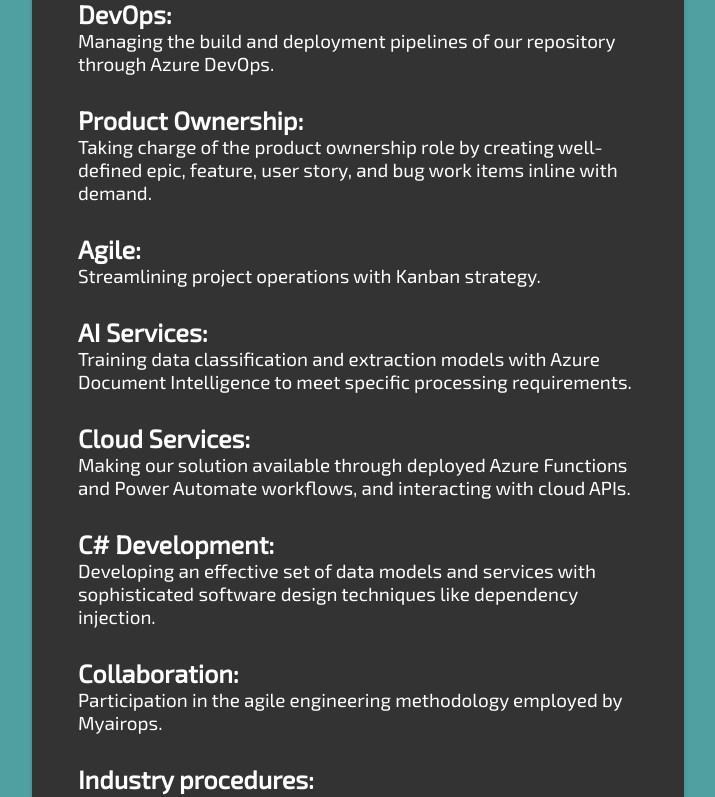
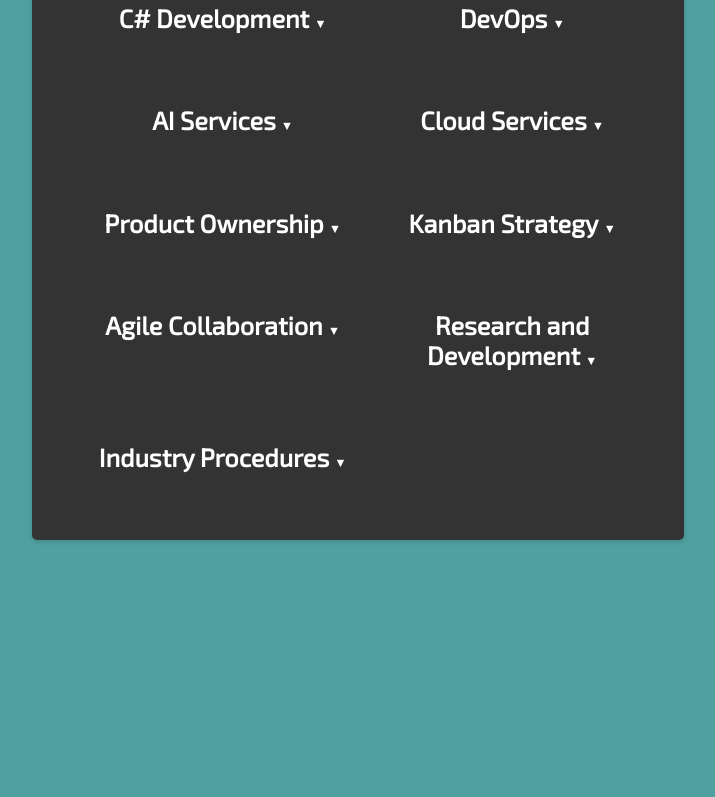
Before and after one commit to flynnWhelehan/website, a React (Create React App) app in the folder website/frontend/: page /myairops-project in a window 1280 px wide. Shown: the part 1080-1877 px from the top of the page, without its empty margins (282-997 px from the left). After the commit the page ends 1732 px from the top, so only its background shows below. Built offline with nearby package versions, Linux system fonts and the light colour scheme.

Commit message:
Rework project content

```diff
--- a/website/frontend/src/pages/Projects/MyairopsProject.css
+++ b/website/frontend/src/pages/Projects/MyairopsProject.css
@@ -1,3 +1,7 @@
+body {
+    padding-bottom: 100px;
+}
+
 .video-container {
     position: relative;
     display: flex;
@@ -32,23 +36,34 @@
     transition: transform 0.3s ease-in-out;
 }
 
-#technology {
-    text-align: left;
+#technology ul {
+    padding-top: 2%;
+    display: grid;
+    grid-template-columns: repeat(auto-fill, minmax(200px, 1fr));
+    justify-content: center;
+    padding-right: 1em;
 }
 
-#technology ul {
-  padding-right: 1em;
-  margin: 0;
-}
-
-#technology li {
-  list-style-type: none;
-  padding-left: 0;
-  margin-left: 0;
+#technology li.last-row {
+    margin-bottom: 0;
 }
 
 #technology li {
     list-style-type: none;
+    margin-bottom: 15%;
+}
+
+#technology li:last-child {
+    margin-bottom: 0;
+}
+
+li {
+    cursor: pointer;
+}
+
+.bullet-container:hover .bullet-text {
+    opacity: 1;
+    max-height: 100px;
 }
 
 .bullet-header {
@@ -57,5 +72,27 @@
 }
 
 .bullet-text {
-    font-size: 0.9em;
+    opacity: 0;
+    max-height: 0;
+    overflow: visible;
+    transition: opacity 0.3s ease, max-height 0.35s ease;
+    margin-bottom: 10%;
 }
+
+.bullet-container:not(.inactive):hover .bullet-text {
+    opacity: 1;
+    max-height: 100px;
+    transition-delay: 0.25s;
+}
+
+.bullet-header::after {
+    content: '▼';
+    font-size: 0.5em;
+    display: inline-block;
+    margin-left: 5px;
+    transition: transform 0.3s ease;
+}
+
+.bullet-container:hover .bullet-header::after {
+    transform: rotate(180deg);
+}
--- a/website/frontend/src/pages/Projects/MyairopsProject.js
+++ b/website/frontend/src/pages/Projects/MyairopsProject.js
@@ -35,26 +35,44 @@ function MyairopsProject() {
             <h2 className="title">Technology and Skills</h2>
             <div className="section-container">
                 <section id="technology">
-                    <ul>
-                        <li className="bullet-header"><br/>DevOps:<br/></li>
-                            <li className="bullet-text">Managing the build and deployment pipelines of our repository through Azure DevOps.</li>
-                        <li className="bullet-header"><br/>Product Ownership:</li>
-                            <li className="bullet-text">Taking charge of the product ownership role by creating well-defined epic, feature, user story, and bug work items inline with demand.</li>
-                        <li className="bullet-header"><br/>Agile:</li>
-                            <li className="bullet-text">Streamlining project operations with Kanban strategy.</li>
-                        <li className="bullet-header"><br/>AI Services:</li>
-                            <li className="bullet-text">Training data classification and extraction models with Azure Document Intelligence to meet specific processing requirements.</li>
-                        <li className="bullet-header"><br/>Cloud Services:</li>
-                            <li className="bullet-text">Making our solution available through deployed Azure Functions and Power Automate workflows, and interacting with cloud APIs.</li>
-                        <li className="bullet-header"><br/>C# Development:</li>
-                            <li className="bullet-text">Developing an effective set of data models and services with sophisticated software design techniques like dependency injection.</li>
-                        <li className="bullet-header"><br/>Collaboration:</li>
-                            <li className="bullet-text">Participation in the agile engineering methodology employed by Myairops.</li>
-                        <li className="bullet-header"><br/>Industry procedures:</li>
-                            <li className="bullet-text">Engaged in real-world releases, bug resolutions, and company challenges.</li>
-                        <li className="bullet-header"><br/>Research and Development:</li>
-                            <li className="bullet-text">Conducted vital R&D for the project's first phase, resulting in a comprehensive research report and a successful proof of concept.</li>
-                    </ul>
+                <ul>
+                    <li className="bullet-container">
+                        <div className="bullet-header">C# Development</div>
+                        <div className="bullet-text">Developing an effective set of data models and services with sophisticated software techniques like dependency injection.</div>
+                    </li>
+                    <li className="bullet-container">
+                        <div className="bullet-header">DevOps</div>
+                        <div className="bullet-text">Managing the automated build and deployment pipelines of respositories through Azure DevOps.</div>
+                    </li>
+                    <li className="bullet-container">
+                        <div className="bullet-header">AI Services</div>
+                        <div className="bullet-text">Integrating with Azure Document Intelligence to train custom models and interact with the API to facilitate data processing capabilities.</div>
+                    </li>
+                    <li className="bullet-container">
+                        <div className="bullet-header">Cloud Services</div>
+                        <div className="bullet-text">Making our solution available through deployed Azure Functions and Power Automate workflows, and interacting with cloud APIs.</div>
+                    </li>
+                    <li className="bullet-container">
+                        <div className="bullet-header">Product Ownership</div>
+                        <div className="bullet-text">Owning the product by creating well-defined epic, feature, user story, and bug work items inline with with stakeholder needs and project goals.</div>
+                    </li>
+                    <li className="bullet-container">
+                        <div className="bullet-header">Kanban Strategy</div>
+                        <div className="bullet-text">Streamlining project operations to deliver continuous value with swimlanes, WIP limits, and tagged task cards.</div>
+                    </li>
+                    <li className="bullet-container">
+                        <div className="bullet-header">Agile Collaboration</div>
+                        <div className="bullet-text">Actively participated in the agile engineering methodology employed by Myairops, engaging in standups, retrospectives, and refinements.</div>
+                    </li>
+                    <li className="bullet-container">
+                        <div className="bullet-header">Research and Development</div>
+                        <div className="bullet-text">Conducted vital R&D for the project's first phase, resulting in a comprehensive research report and a successful proof of concept.</div>
+                    </li>
+                    <li className="bullet-container">
+                        <div className="bullet-header">Industry Procedures</div>
+                        <div className="bullet-text">Engaged in releases, bug resolutions, and company challenges.</div>
+                    </li>
+                </ul>
                 </section>
             </div>
         </div>
```
